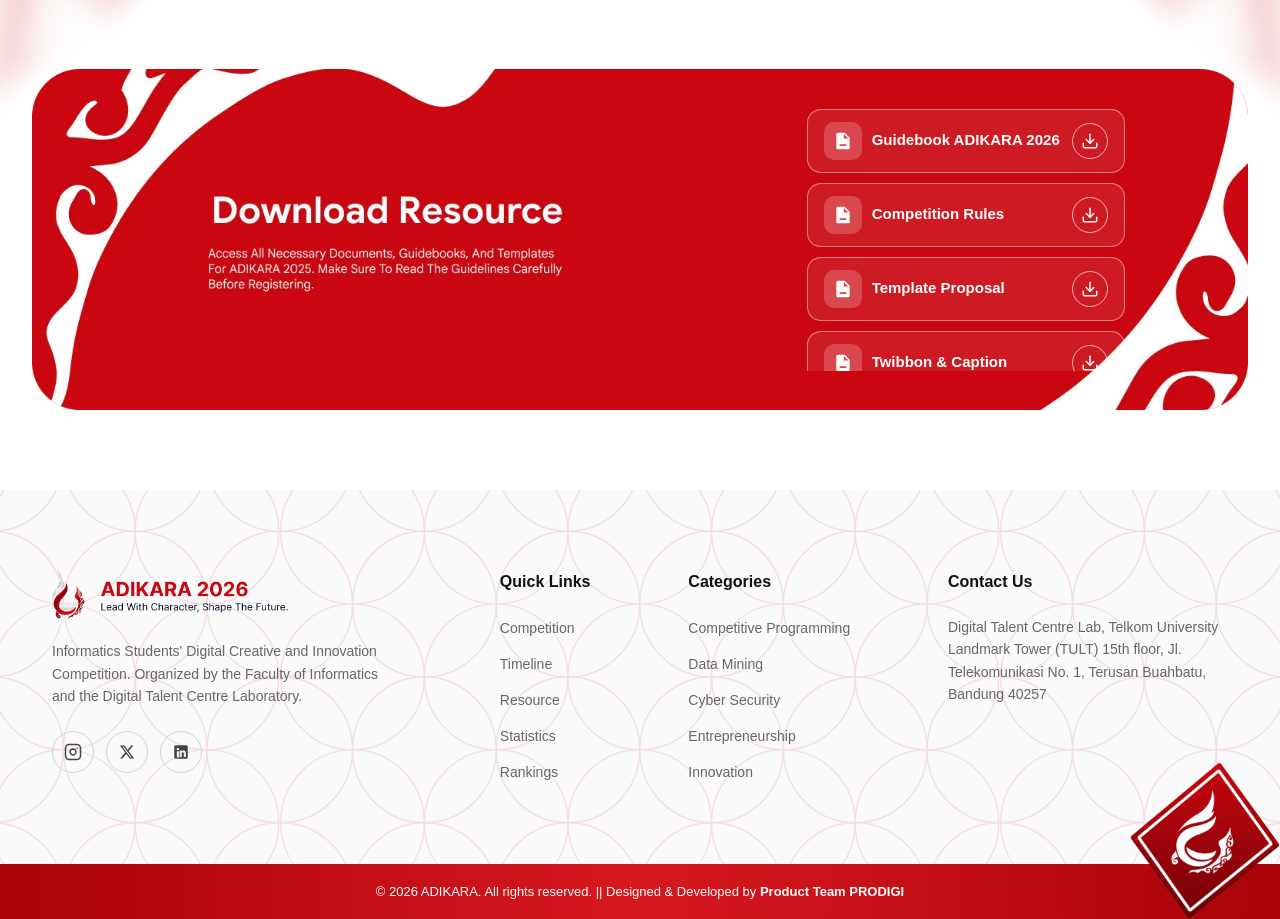
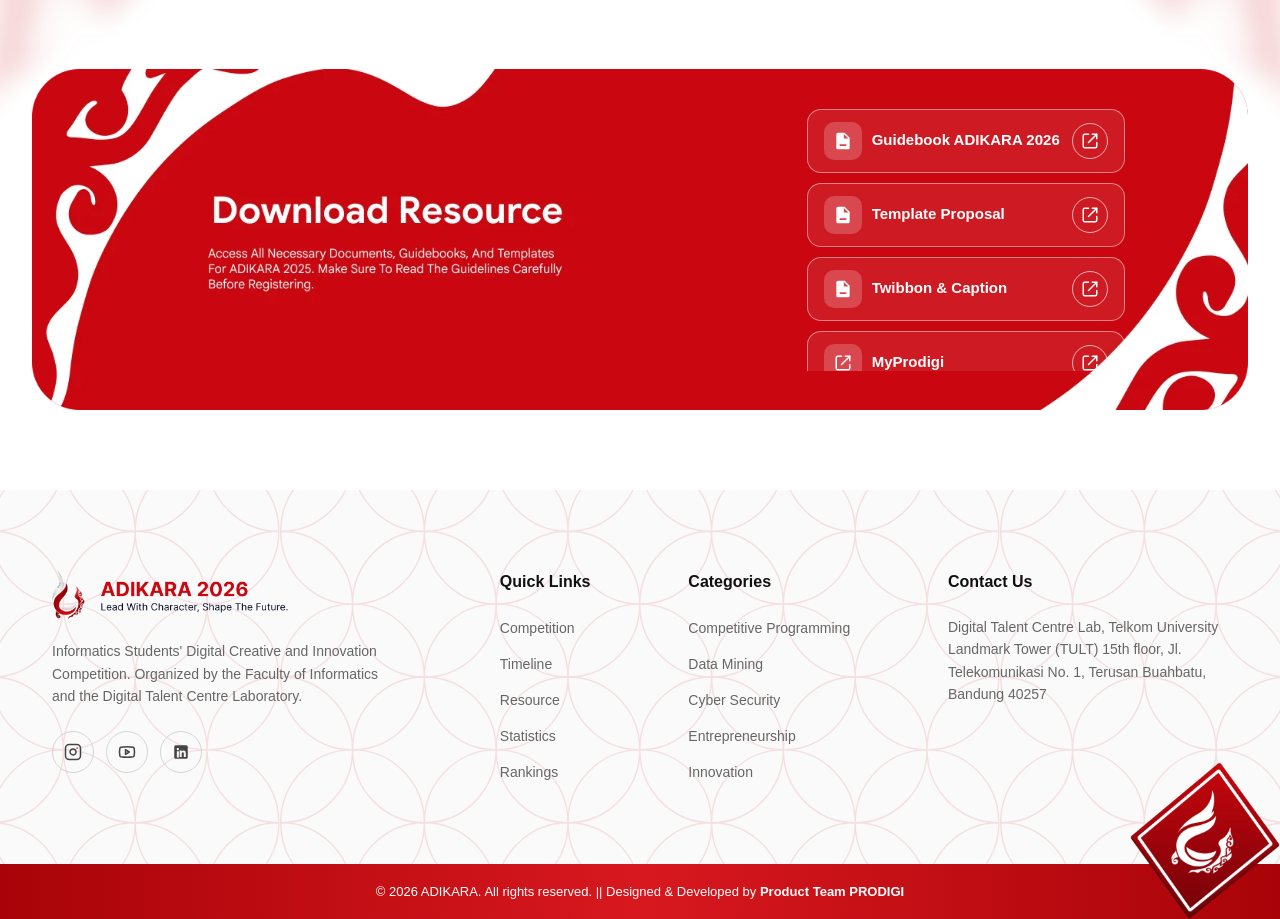
Before and after one commit to helloprodigi/adikaraweb, a Next.js app: page / in a window 1280 px wide. Shown: the part 5400-6319 px from the top of the page. Built offline with nearby package versions, Linux system fonts and the light colour scheme; a web font is replaced by a local one.

Commit message:
fix: footer and resource download

```diff
--- a/app/globals.css
+++ b/app/globals.css
@@ -1751,7 +1751,9 @@
   white-space: nowrap;
 }
 
-.download-circle {
+/* Chain-link circle: every resource opens in a new tab, so all rows share the
+   same "kunjungi" glyph and hover treatment. */
+.link-circle {
   align-items: center;
   aspect-ratio: 1 / 1;
   border: 1.5px solid rgba(255, 255, 255, 0.65);
@@ -1766,46 +1768,17 @@
   width: 36px;
 }
 
-.download-circle svg {
+.link-circle svg {
   transition: transform 0.25s cubic-bezier(0.34, 1.56, 0.64, 1);
 }
 
-.resource-button:hover .download-circle svg {
-  transform: translateY(2px);
-}
-
-.resource-button:hover .download-circle {
+.resource-button:hover .link-circle {
   background: #fff;
   border-color: #fff;
   color: #c9070f;
 }
 
-/* External link variant: same shell, chain-link glyph instead of a
-   download arrow so it reads as "opens another site". */
-.link-circle {
-  align-items: center;
-  aspect-ratio: 1 / 1;
-  border: 1.5px solid rgba(255, 255, 255, 0.65);
-  border-radius: 50%;
-  color: #fff;
-  display: flex;
-  flex: 0 0 36px;
-  flex-shrink: 0;
-  justify-content: center;
-  transition: all 0.25s ease;
-}
-
-.link-circle svg {
-  transition: transform 0.25s cubic-bezier(0.34, 1.56, 0.64, 1);
-}
-
-.resource-button-external:hover .link-circle {
-  background: #fff;
-  border-color: #fff;
-  color: #c9070f;
-}
-
-.resource-button-external:hover .link-circle svg {
+.resource-button:hover .link-circle svg {
   transform: translate(2px, -2px);
 }
 
--- a/components/footer.tsx
+++ b/components/footer.tsx
@@ -69,7 +69,7 @@
             <div className="footer-socials" aria-label="Social links">
               <a
                 className="social-icon"
-                href="https://instagram.com"
+                href="https://www.instagram.com/helloprodigi/"
                 target="_blank"
                 rel="noopener noreferrer"
                 aria-label="Instagram"
@@ -83,19 +83,20 @@
 
               <a
                 className="social-icon"
-                href="https://x.com"
+                href="https://www.youtube.com/@helloprodigitelu"
                 target="_blank"
                 rel="noopener noreferrer"
-                aria-label="X (Twitter)"
+                aria-label="YouTube"
               >
-                <svg width="16" height="16" viewBox="0 0 24 24" fill="currentColor">
-                  <path d="M18.244 2.25h3.308l-7.227 8.26 8.502 11.24H16.17l-5.214-6.817L4.99 21.75H1.68l7.73-8.835L1.254 2.25H8.08l4.713 6.231zm-1.161 17.52h1.833L7.084 4.126H5.117z" />
+                <svg width="18" height="18" viewBox="0 0 24 24" fill="none" stroke="currentColor" strokeWidth="2" strokeLinecap="round" strokeLinejoin="round">
+                  <path d="M2.5 17a24.12 24.12 0 0 1 0-10 2 2 0 0 1 1.4-1.4 49.56 49.56 0 0 1 16.2 0A2 2 0 0 1 21.5 7a24.12 24.12 0 0 1 0 10 2 2 0 0 1-1.4 1.4 49.55 49.55 0 0 1-16.2 0A2 2 0 0 1 2.5 17" />
+                  <path d="m10 15 5-3-5-3z" />
                 </svg>
               </a>
 
               <a
                 className="social-icon"
-                href="https://linkedin.com"
+                href="https://www.linkedin.com/company/helloprodigi/"
                 target="_blank"
                 rel="noopener noreferrer"
                 aria-label="LinkedIn"
--- a/components/landing/DownloadResourceSection.tsx
+++ b/components/landing/DownloadResourceSection.tsx
@@ -6,7 +6,6 @@
 // TODO: ganti href dengan URL asli tiap resource.
 const RESOURCES = [
   { label: "Guidebook ADIKARA 2026", href: "#guidebook", external: false },
-  { label: "Competition Rules", href: "#rules", external: false },
   { label: "Template Proposal", href: "#template-proposal", external: false },
   { label: "Twibbon & Caption", href: "#twibbon-caption", external: false },
   {
@@ -24,7 +23,7 @@
   );
 }
 
-/* Chain link: marks this as a link out to another site, not a download. */
+/* Chain link: marks this as a link out to another site, i.e. "kunjungi". */
 function ExternalLinkIcon() {
   return (
     <svg
@@ -40,25 +39,6 @@
       <path d="M15 3h6v6" />
       <path d="M10 14 21 3" />
       <path d="M21 14v5a2 2 0 0 1-2 2H5a2 2 0 0 1-2-2V5a2 2 0 0 1 2-2h5" />
-    </svg>
-  );
-}
-
-function DownloadIcon() {
-  return (
-    <svg
-      width="18"
-      height="18"
-      viewBox="0 0 24 24"
-      fill="none"
-      stroke="currentColor"
-      strokeWidth="2"
-      strokeLinecap="round"
-      strokeLinejoin="round"
-    >
-      <path d="M21 15v4a2 2 0 0 1-2 2H5a2 2 0 0 1-2-2v-4" />
-      <polyline points="7 10 12 15 17 10" />
-      <line x1="12" y1="15" x2="12" y2="3" />
     </svg>
   );
 }
@@ -117,9 +97,7 @@
             >
               {RESOURCES.map((resource) => (
                 <a
-                  className={`resource-button ${
-                    resource.external ? "resource-button-external" : ""
-                  }`}
+                  className="resource-button"
                   href={resource.href}
                   key={resource.label}
                   target="_blank"
@@ -131,13 +109,8 @@
                     </span>
                     <span className="resource-button-label">{resource.label}</span>
                   </div>
-                  <span
-                    className={
-                      resource.external ? "link-circle" : "download-circle"
-                    }
-                    aria-hidden="true"
-                  >
-                    {resource.external ? <ExternalLinkIcon /> : <DownloadIcon />}
+                  <span className="link-circle" aria-hidden="true">
+                    <ExternalLinkIcon />
                   </span>
                 </a>
               ))}
--- a/components/landing/SponsorSection.tsx
+++ b/components/landing/SponsorSection.tsx
@@ -69,9 +69,10 @@
 
         <a
           className="button sponsor-button"
-          href="https://helloprodigi.pro/PendaftaranAdikara2026"
+          href="https://wa.me/6282249278506"
           target="_blank"
           rel="noopener noreferrer"
+          aria-label="Become a Sponsor via WhatsApp +62 822-4927-8506"
         >
           Become a Sponsor
         </a>
--- a/components/team-score/TeamNotFound.module.css
+++ b/components/team-score/TeamNotFound.module.css
@@ -74,11 +74,13 @@
   width: auto;
 }
 
+/* auto side margins matter here: as a stretched flex item the 520px box
+   would otherwise sit at the left edge, leaving the centred text off-centre. */
 .message {
   color: #6b7082;
   font-size: clamp(16px, 2.2vw, 20px);
   line-height: 1.6;
-  margin: 0;
+  margin: 0 auto;
   max-width: 520px;
 }
 
```
